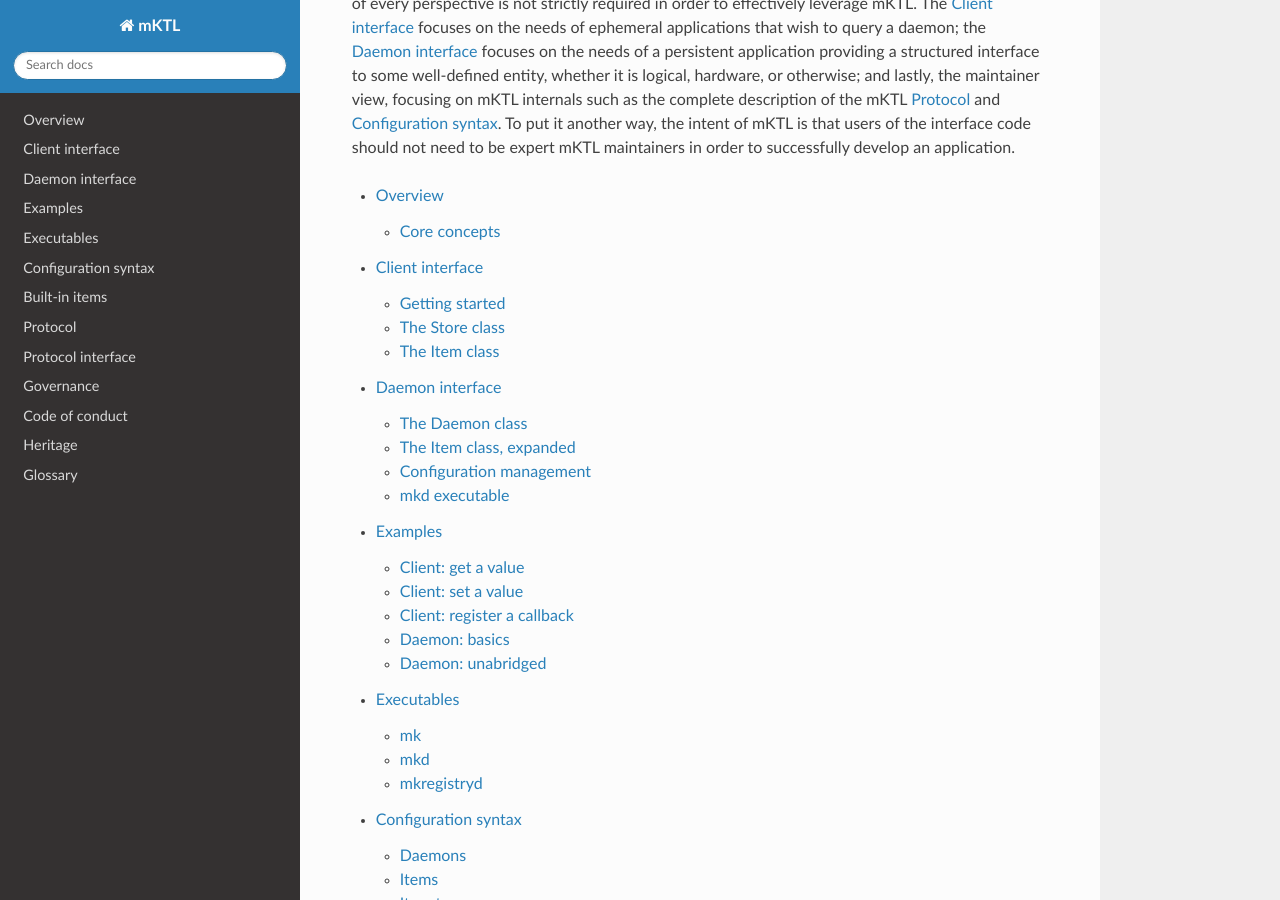
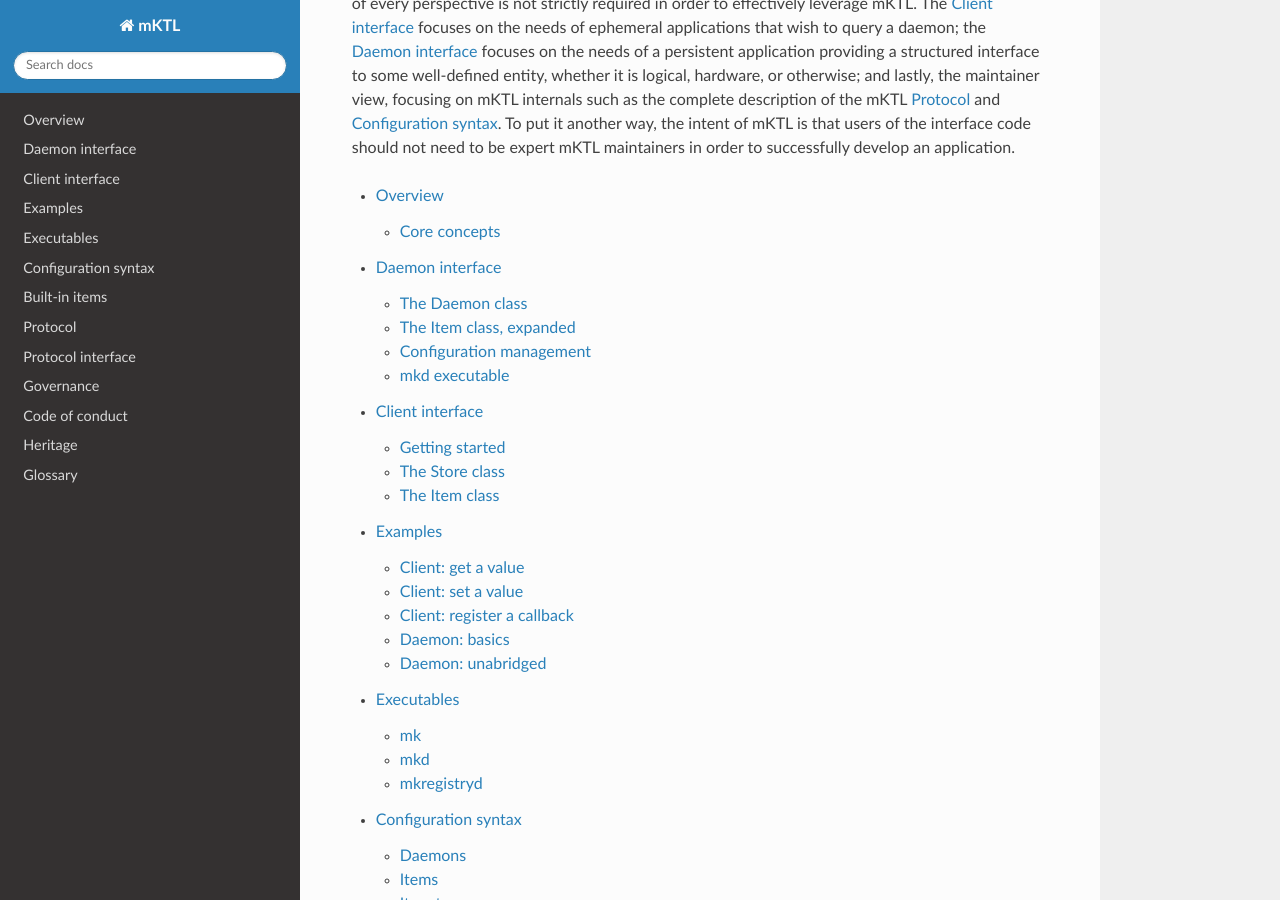
Before and after one commit to KeckObservatory/mKTL, a Sphinx documentation site: the page built from doc/index.rst, in a window 1280 px wide and 900 px high, scrolled down 973 px. Built offline with Sphinx 7.4.7 and the Read the Docs theme 3.1.0, drawn with Linux system fonts in a browser that asks for light colours; pages that are not in the unit, such as notebooks, are missing from menus.

Commit message:
Reorder the sections.

```diff
--- a/doc/index.rst
+++ b/doc/index.rst
@@ -29,10 +29,10 @@ be expert mKTL maintainers in order to successfully develop an application.
    :maxdepth: 2
 
    overview
-   client
-   daemon
    store
    item
+   daemon
+   client
    examples
    executables
    configuration
```
